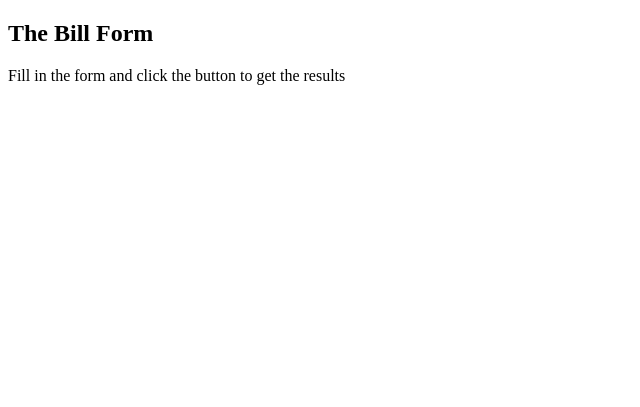
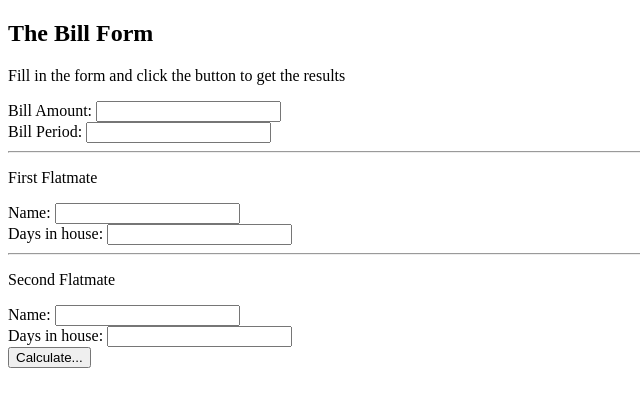
Before and after one commit to SehajS/flatmates-bill, a Flask app: page /bill_form in a window 1280 px wide. Shown: the top 407 px of the page, without its empty margins (0-640 px from the left). Run offline with Flask 3, Linux system fonts and the light colour scheme.

Commit message:
Form functionality finished

```diff
--- a/main.py
+++ b/main.py
@@ -1,7 +1,7 @@
-from flask import Flask, render_template
+from flask import Flask, render_template, request
 from flask.views import MethodView
-from wtforms import Form
-
+from wtforms import Form, StringField, SubmitField
+from flatmates_bill import flat
 app = Flask(__name__)
 
 
@@ -12,17 +12,38 @@ class HomePage(MethodView):
 
 class BillFormPage(MethodView):
     def get(self):
-        return render_template('bill_form_page.html')
+        bill_form = BillForm()
+        return render_template('bill_form_page.html', bill_form=bill_form)
 
 
 class ResultsPage(MethodView):
-    pass
+    def post(self):
+        bill_form = BillForm(request.form)
+        amount = float(bill_form.amount.data)
+        period = bill_form.period.data
+        name1 = bill_form.name1.data
+        name2 = bill_form.name2.data
+        days_in_house1 = int(bill_form.days_in_house1.data)
+        days_in_house2 = int(bill_form.days_in_house2.data)
+
+        the_bill = flat.Bill(amount, period)
+        flatmate1 = flat.Flatmate(name1, days_in_house1)
+        flatmate2 = flat.Flatmate(name2, days_in_house2)
+
+        return f"{flatmate1.name} pays {flatmate1.pays(the_bill, flatmate2)}"
 
 
 class BillForm(Form):
-    pass
+    amount = StringField("Bill Amount: ")
+    period = StringField("Bill Period: ")
+    name1 = StringField("Name: ")
+    days_in_house1 = StringField("Days in house: ")
+    name2 = StringField("Name: ")
+    days_in_house2 = StringField("Days in house: ")
+    button = SubmitField("Calculate...")
 
 
 app.add_url_rule('/', view_func=HomePage.as_view('home_page'))
 app.add_url_rule('/bill_form', view_func=BillFormPage.as_view('bill_form_page'))
+app.add_url_rule('/results', view_func=ResultsPage.as_view('results_page'))
 app.run(debug=True)
--- a/templates/bill_form_page.html
+++ b/templates/bill_form_page.html
@@ -7,5 +7,24 @@
 <body>
 <h2>The Bill Form</h2>
 <p>Fill in the form and click the button to get the results</p>
+<form action="/results" method="post">
+    {{bill_form.amount.label}} {{bill_form.amount}}
+    <br>
+    {{bill_form.period.label}} {{bill_form.period}}
+
+    <hr>
+    <p>First Flatmate</p>
+    {{bill_form.name1.label}} {{bill_form.name1}}
+    <br>
+    {{bill_form.days_in_house1.label}} {{bill_form.days_in_house1}}
+
+    <hr>
+    <p>Second Flatmate</p>
+    {{bill_form.name2.label}} {{bill_form.name2}}
+    <br>
+    {{bill_form.days_in_house2.label}} {{bill_form.days_in_house2}}
+    <br>
+    {{bill_form.button}}
+</form>
 </body>
 </html>
```
